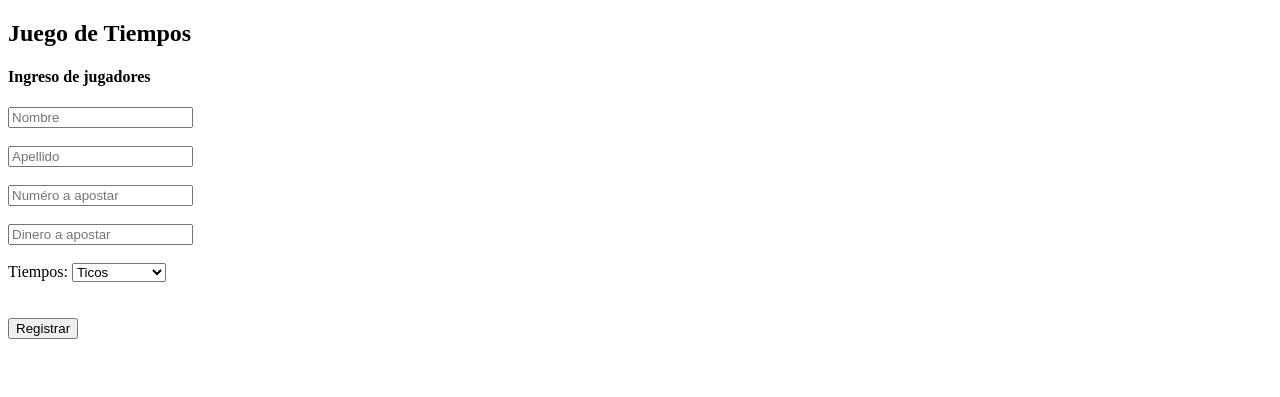
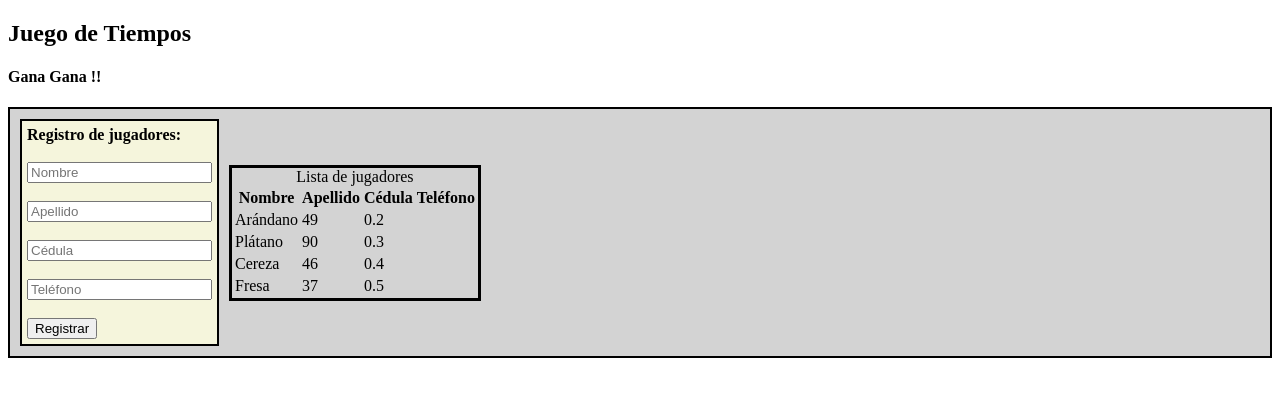
Before and after one commit to bernalqz/Proyecto_Progra04, a PHP site: page / in a window 1280 px wide. Shown: the top 397 px of the page. Run offline with PHP 8.4, Linux system fonts and the light colour scheme.

Commit message:
trabajando

```diff
--- a/index.php
+++ b/index.php
@@ -5,30 +5,50 @@
     <meta http-equiv="X-UA-Compatible" content="IE=edge">
     <meta name="viewport" content="width=device-width, initial-scale=1.0">
     <title>Proyecto de Progra 4</title>
+<link rel="stylesheet" href="public/css/style.css">
+</head>
 
     <h2>Juego de Tiempos</h2>
 
-    <h4>Ingreso de jugadores</h4>
+    <h4>Gana Gana !!</h4>
 
-    <div>
-<form action="public/php/registGamer.php">
-<label for=""></label>
-<input type="text" placeholder="Nombre"></input><br><br>
-<input type="text" placeholder="Apellido"></input><br><br>
-<input type="number" placeholder="Numéro a apostar" max="100"></input><br><br>
-<input type="number" placeholder="Dinero a apostar" max="100"></input><br><br>
-<label >Tiempos:  </label>
-    <select >
-        <option >Ticos</option>
-        <option >Nica</option>
-        <option >Panameños</option>
-    </select><br><br><br>
+    <div class="cont-princ">
+ <div class="form-general">
+   <form action="public/php/registGamer.php">
+   <label><b>Registro de jugadores:</b></label><br><br>
+   <input type="text" placeholder="Nombre"></input><br><br>
+   <input type="text" placeholder="Apellido"></input><br><br>
+   <input type="number" placeholder="Cédula"></input><br><br>
+   <input type="number" placeholder="Teléfono"></input><br><br>
+   <input type="submit" value="Registrar"></input>
 
-<input type="submit" value="Registrar"></input>
+  </form>
+</div>
 
-</form>
-    </div>
-</head>
+<div class="tabla-gamers">
+
+
+<table >
+<caption>Lista de jugadores</caption>
+<tr> <th>Nombre</th> <th>Apellido</th> <th>Cédula</th> <th>Teléfono</th>
+</tr>
+<tr> <td>Arándano</td> <td>49</td> <td>0.2</td>
+</tr>
+<tr> <td>Plátano</td> <td>90</td> <td>0.3</td>
+</tr>
+<tr> <td>Cereza</td> <td>46</td> <td>0.4</td>
+</tr>
+<tr> <td>Fresa</td> <td>37</td> <td>0.5</td>
+</tr>
+</table>
+
+
+</div>
+
+
+
+
+</div>
 <body>
 
 </body>
--- /dev/null
+++ b/public/css/style.css
@@ -0,0 +1,23 @@
+.cont-princ{
+    display: flex;
+    /* flex-direction: column; */
+    align-items: center;
+
+border: 2px solid black;
+background-color: lightgrey;
+
+}
+
+.form-general{
+border: 2px solid black;
+margin: 10px;
+padding: 5px;
+background-color: beige;
+
+}
+
+.tabla-gamers{
+border: solid black;
+
+
+}
```
